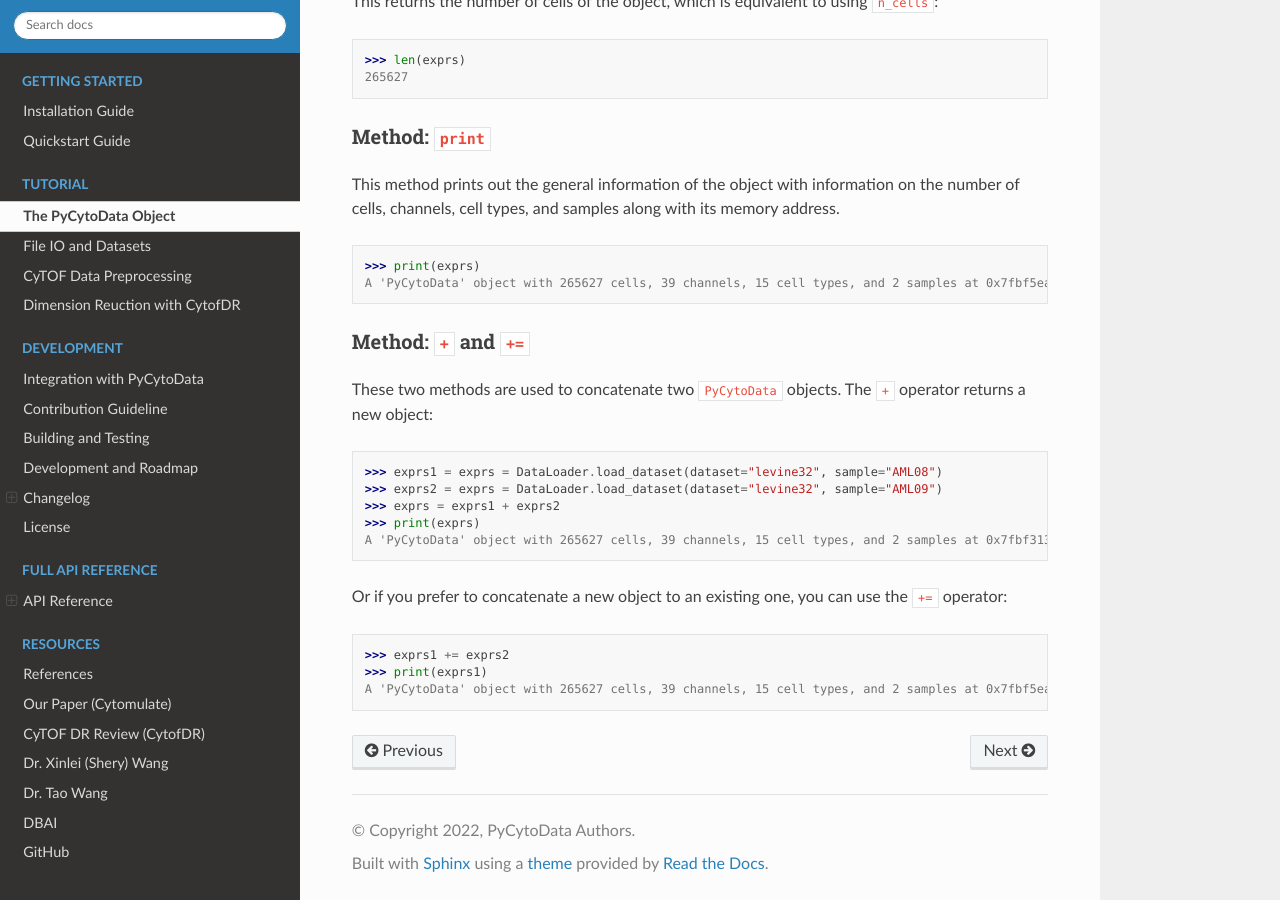
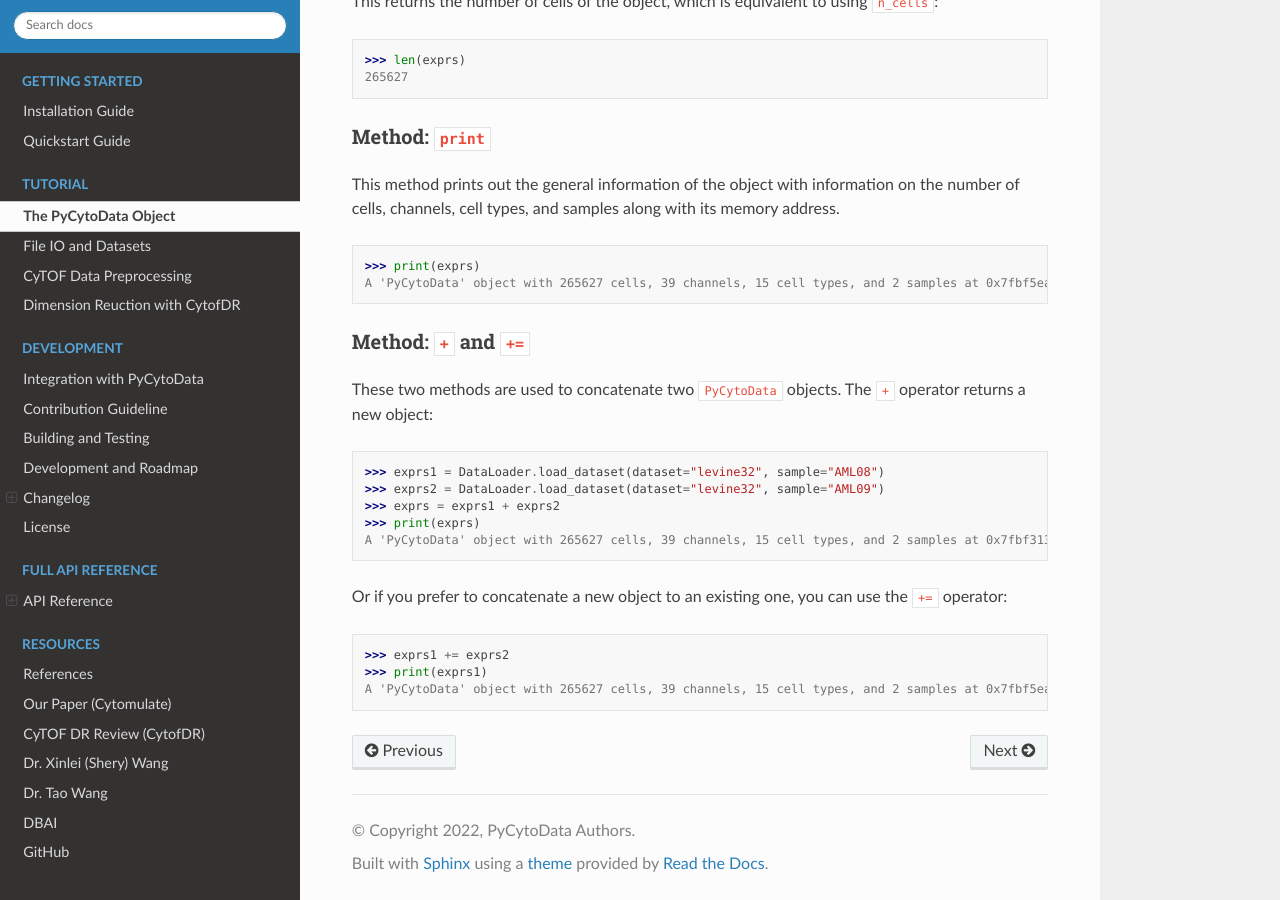
Before and after one commit to kevin931/PyCytoData, a Sphinx documentation site: the page built from docs/source/tutorial/pycytodata.rst, in a window 1280 px wide and 900 px high, scrolled down 6123 px. Built offline with Sphinx 7.4.7 and the Read the Docs theme 2.0.0, drawn with Linux system fonts in a browser that asks for light colours.

Commit message:
Fix documentation errors
- A redundant section removed from the front page.
- A code snippet erorr fixed.

```diff
--- a/docs/source/index.rst
+++ b/docs/source/index.rst
@@ -62,6 +62,7 @@ tutorials below! Enjoy your journey working with CyTOF datasets!
 .. toctree::
    :maxdepth: 1
    :caption: Resources
+   :hidden:
 
    references
    Our Paper (Cytomulate) <https://doi.org/10.1101/2022.06.14.496200>
--- a/docs/source/tutorial/pycytodata.rst
+++ b/docs/source/tutorial/pycytodata.rst
@@ -341,8 +341,8 @@ object:
 
 .. code-block:: python
 
-    >>> exprs1 = exprs = DataLoader.load_dataset(dataset="levine32", sample="AML08")
-    >>> exprs2 = exprs = DataLoader.load_dataset(dataset="levine32", sample="AML09")
+    >>> exprs1 = DataLoader.load_dataset(dataset="levine32", sample="AML08")
+    >>> exprs2 = DataLoader.load_dataset(dataset="levine32", sample="AML09")
     >>> exprs = exprs1 + exprs2
     >>> print(exprs)
     A 'PyCytoData' object with 265627 cells, 39 channels, 15 cell types, and 2 samples at 0x7fbf313f7190.
```
Also changed, not shown: other parts of docs/source/index.rst (+1 -1 lines).
